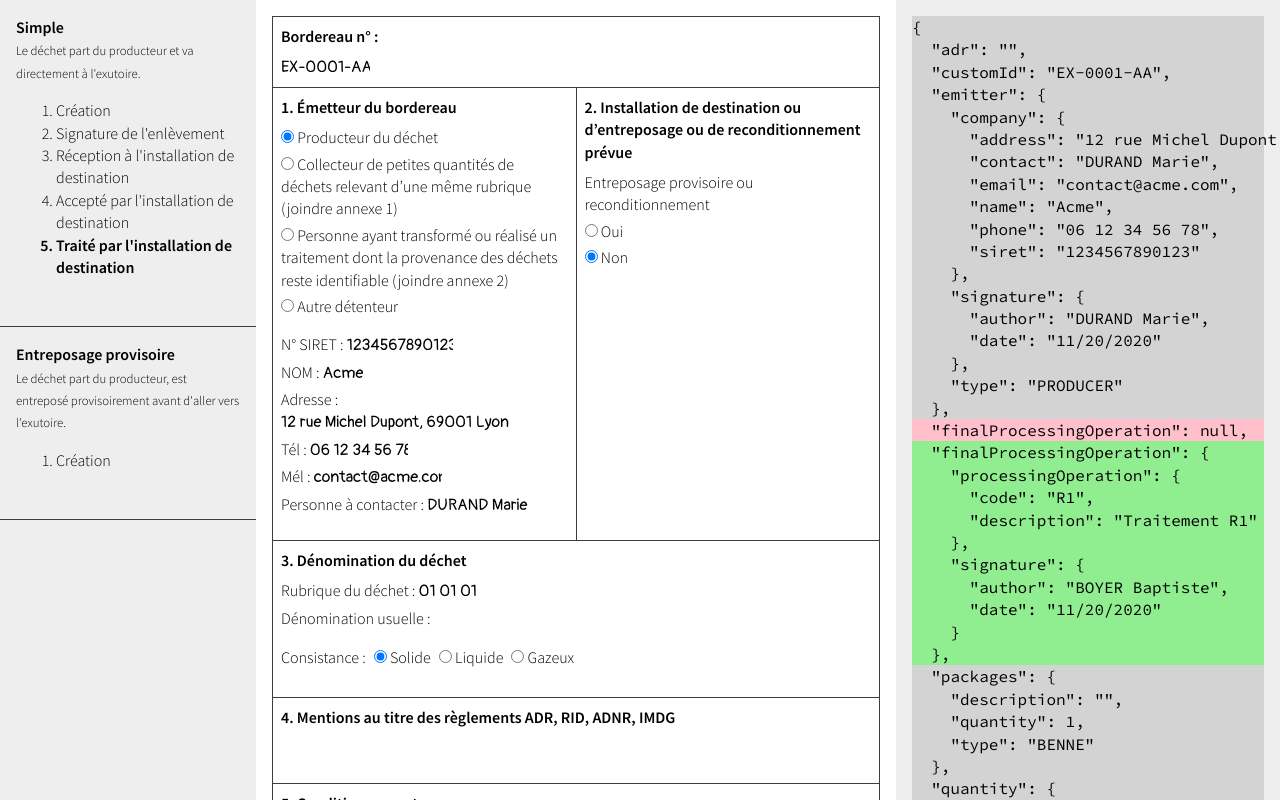
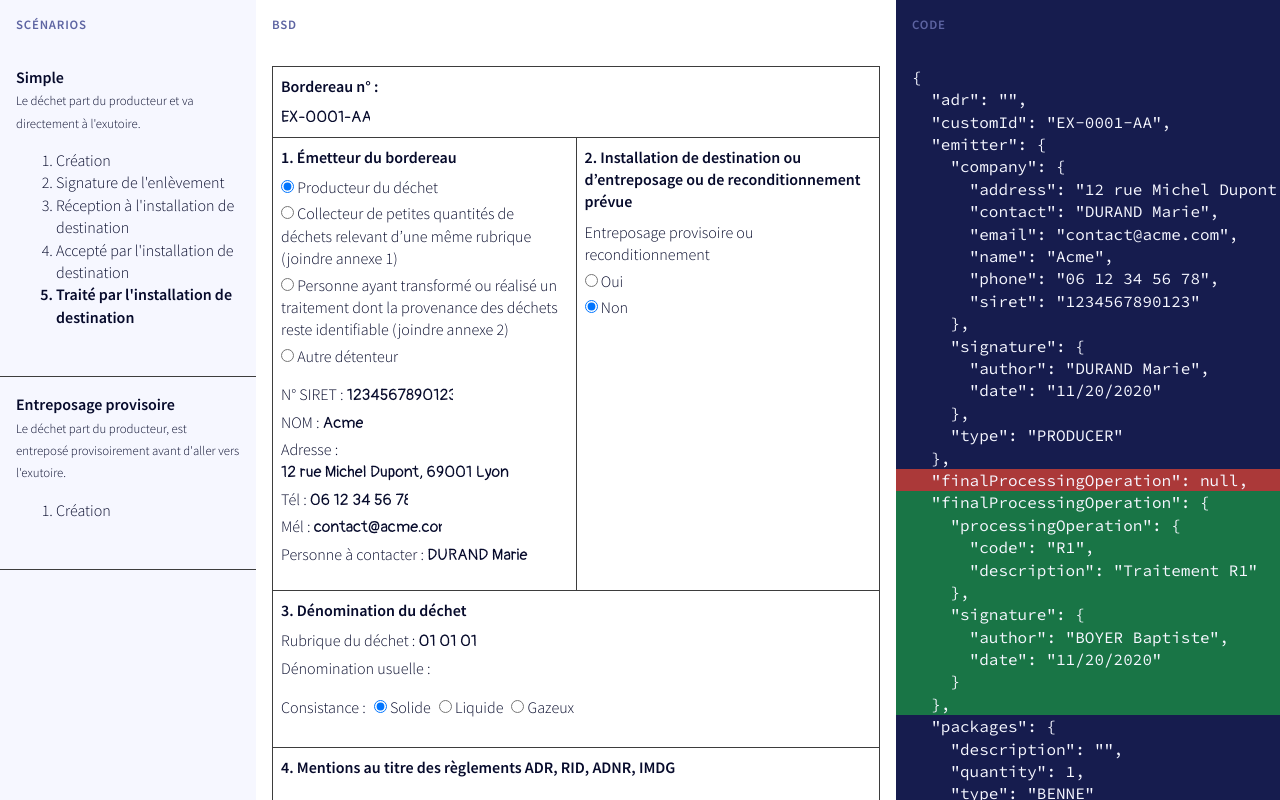
Before and after one commit to Zhouzi/bsd, a React (Create React App) app: page / in a window 1280 px wide. Built offline with nearby package versions, Linux system fonts and the light colour scheme.

Commit message:
Design tweaks

```diff
--- a/src/App.tsx
+++ b/src/App.tsx
@@ -13,29 +13,37 @@ const GlobalStyle = createGlobalStyle`
     font-family: 'Source Sans Pro', sans-serif;
     font-size: 1rem;
     line-height: 1.4;
-    background-color: #eee;
+    color: #060a2b;
+    background-color: #f6f7ff;
   }
 `;
 const Layout = styled.div`
   display: flex;
   min-height: 100vh;
 `;
-const ExamplesColumn = styled.div`
-  width: 20%;
+const LayoutColumn = styled.div`
   max-height: 100vh;
   overflow-y: auto;
 `;
-const BsdColumn = styled.div`
+const LayoutColumnTitle = styled.div`
+  font-size: 0.8rem;
+  text-transform: uppercase;
+  font-weight: bold;
+  letter-spacing: 0.05rem;
+  padding: 1rem;
+  color: #5d64a2;
+`;
+const ExamplesColumn = styled(LayoutColumn)`
+  width: 20%;
+`;
+const BsdColumn = styled(LayoutColumn)`
   flex: 1;
   background-color: #fff;
-  padding: 1rem;
-  max-height: 100vh;
-  overflow-y: auto;
 `;
-const CodeColumn = styled.div`
+const CodeColumn = styled(LayoutColumn)`
   width: 30%;
-  max-height: 100vh;
-  overflow-y: auto;
+  color: #f6f7ff;
+  background-color: #161c4e;
 `;
 
 const ExampleItem = styled.article`
@@ -48,6 +56,7 @@ const ExampleItemName = styled.div`
 
 const BsdContainer = styled.div`
   border-bottom: 1px solid #3d3d3d;
+  margin: 1rem;
 `;
 const BsdBox = styled.div`
   border: 1px solid #3d3d3d;
@@ -108,9 +117,28 @@ const BsdListItem = styled.li`
 `;
 
 const CodeContainer = styled.pre`
-  padding: 1rem;
+  padding: 1rem 0;
   font-family: "Source Code Pro", monospace;
   margin: 0 0 0.5rem 0;
+`;
+const CodeLine = styled.div<{ variant: "added" | "removed" | "unchanged" }>`
+  padding: 0 1rem;
+
+  ${(props) => {
+    switch (props.variant) {
+      case "added":
+        return css`
+          background-color: #197546;
+        `;
+      case "removed":
+        return css`
+          background-color: #ab3939;
+        `;
+      case "unchanged":
+      default:
+        return css``;
+    }
+  }}
 `;
 
 interface Bsd {
@@ -823,6 +851,7 @@ function App() {
       <GlobalStyle />
       <Layout>
         <ExamplesColumn>
+          <LayoutColumnTitle>Scénarios</LayoutColumnTitle>
           {EXAMPLES.map((example) => (
             <ExampleItem key={example.name}>
               <ExampleItemName>{example.name}</ExampleItemName>
@@ -854,6 +883,7 @@ function App() {
           {({ initialValues, values, setFieldValue }) => (
             <>
               <BsdColumn>
+                <LayoutColumnTitle>BSD</LayoutColumnTitle>
                 <BsdContainer>
                   <BsdBox>
                     <BsdBoxColumn>
@@ -1800,23 +1830,20 @@ function App() {
                 </BsdContainer>
               </BsdColumn>
               <CodeColumn>
+                <LayoutColumnTitle>Code</LayoutColumnTitle>
                 <CodeContainer>
                   {diffJson(
                     state.example.steps[Math.max(0, state.step - 1)].bsd,
                     values
                   ).map(({ added, removed, value }, index) => (
-                    <div
+                    <CodeLine
                       key={index}
-                      style={{
-                        backgroundColor: added
-                          ? "lightgreen"
-                          : removed
-                          ? "pink"
-                          : "lightgray",
-                      }}
+                      variant={
+                        added ? "added" : removed ? "removed" : "unchanged"
+                      }
                     >
                       {value}
-                    </div>
+                    </CodeLine>
                   ))}
                 </CodeContainer>
               </CodeColumn>
```
